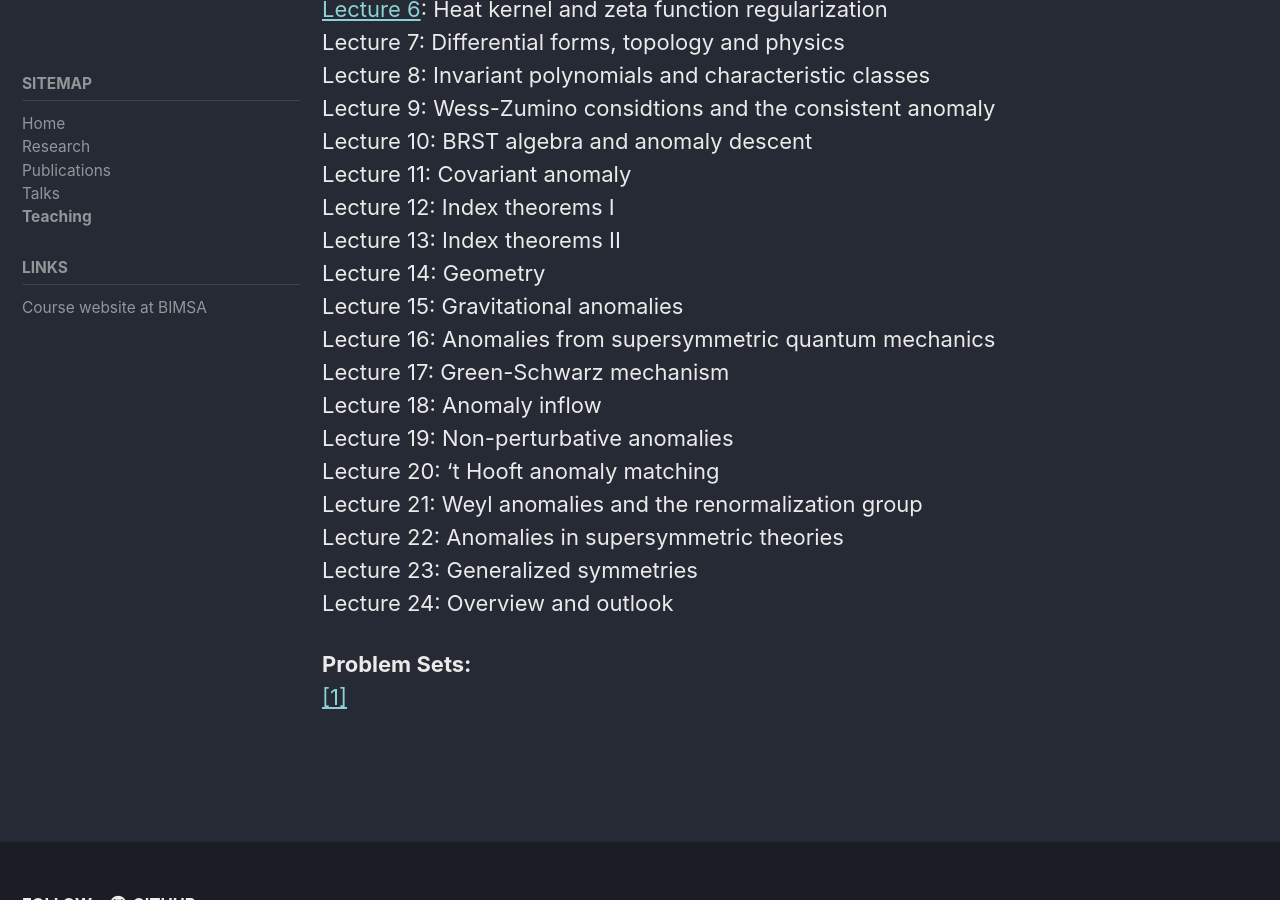
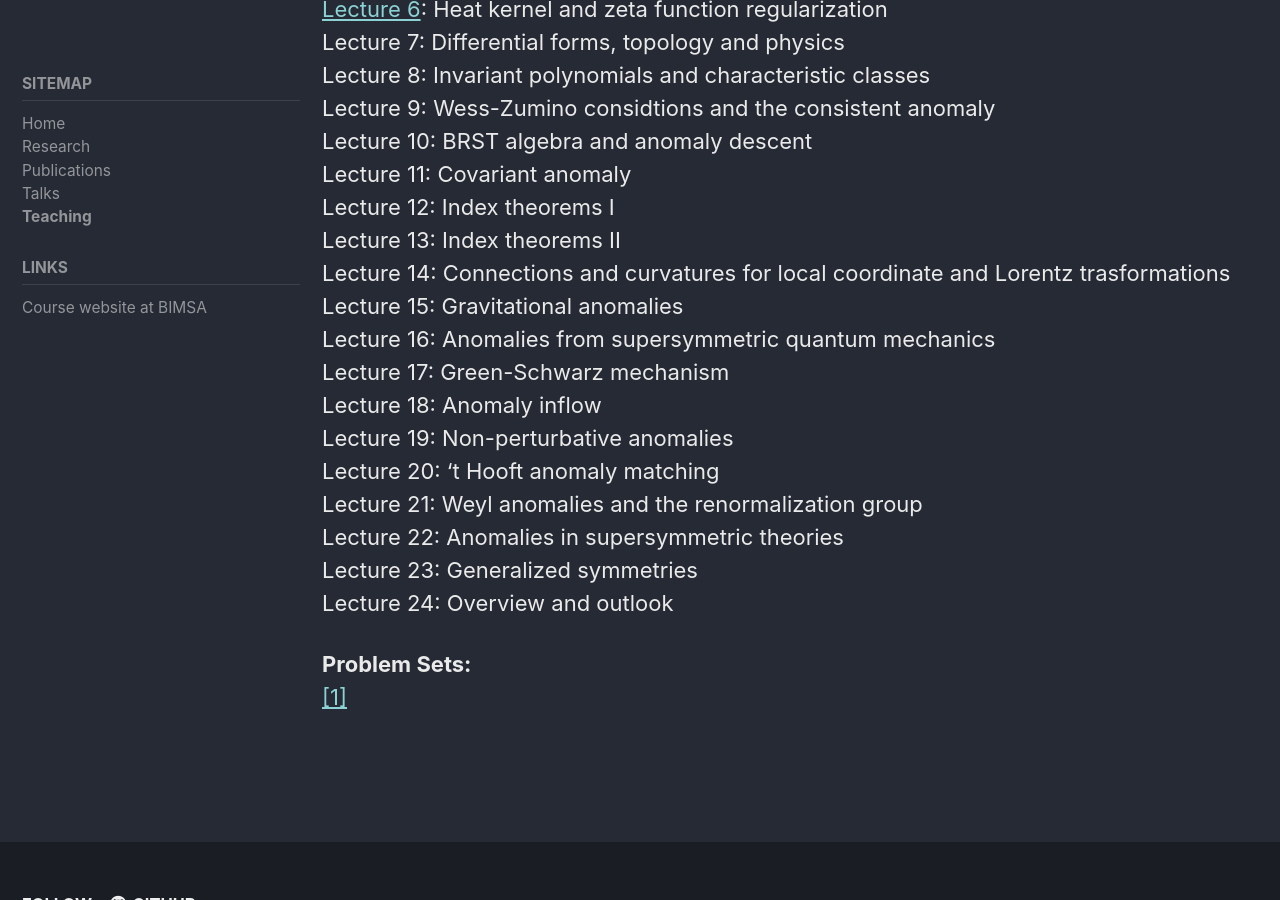
Before and after one commit to ipapadimitriou/ipapadimitriou.github.io, a Jekyll site: the page built from _pages/teaching.md, in a window 1280 px wide and 900 px high, scrolled down 1102 px. Built offline with Jekyll 4.4.1, drawn with Linux system fonts in a browser that asks for light colours; cached includes are drawn as plain includes.

Commit message:
Update teaching.md

```diff
--- a/_pages/teaching.md
+++ b/_pages/teaching.md
@@ -61,7 +61,7 @@ Lecture 10: BRST algebra and anomaly descent<br>
 Lecture 11: Covariant anomaly<br>
 Lecture 12: Index theorems I<br>
 Lecture 13: Index theorems II<br>
-Lecture 14: Geometry<br>
+Lecture 14: Connections and curvatures for local coordinate and Lorentz trasformations<br>
 Lecture 15: Gravitational anomalies<br>
 Lecture 16: Anomalies from supersymmetric quantum mechanics<br>
 Lecture 17: Green-Schwarz mechanism<br>
```
